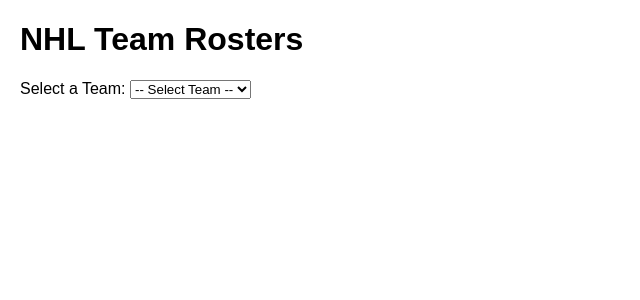
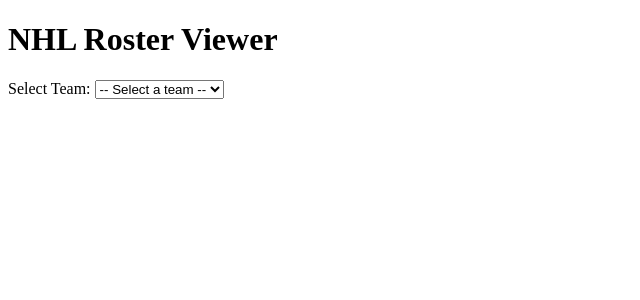
Before and after one commit to CalvinAtApex/Hockey-Stats, a Flask app: template templates/index.html in a window 1280 px wide. Shown: the top 300 px of the page, without its empty margins (0-640 px from the left). Run offline with Flask 3, Linux system fonts and the light colour scheme; the template is opened without the code that fills it: most values are stand-ins (such as "Sample title", 1, 10 or a date in 2020).

Commit message:
Update index.html

```diff
--- a/templates/index.html
+++ b/templates/index.html
@@ -2,61 +2,53 @@
 <html lang="en">
 <head>
     <meta charset="UTF-8">
-    <title>NHL Team Roster</title>
-    <style>
-        body { font-family: Arial, sans-serif; margin: 20px; }
-        table { width: 100%; border-collapse: collapse; margin-top: 20px; }
-        th, td { padding: 10px; border: 1px solid #ccc; text-align: left; }
-        th { background-color: #f4f4f4; }
-    </style>
+    <title>NHL Roster Viewer</title>
 </head>
 <body>
-
-<h1>NHL Team Rosters</h1>
-
-<label for="teamSelect">Select a Team:</label>
+    <h1>NHL Roster Viewer</h1>
+    <label for="teamSelect">Select Team:</label>
     <select id="teamSelect">
-    <option value="">-- Select Team --</option>
+        <option value="">-- Select a team --</option>
         {% for team in teams %}
             <option value="{{ team.abbreviation }}">{{ team.name }}</option>
         {% endfor %}
     </select>
 
-<table id="rosterTable" style="display:none;">
+    <h2 id="teamName"></h2>
+    <table id="rosterTable" border="1" style="display: none;">
         <thead>
             <tr>
-            <th>#</th>
-            <th>Player Name</th>
+                <th>Number</th>
+                <th>Name</th>
                 <th>Position</th>
                 <th>Goals</th>
                 <th>Assists</th>
             </tr>
         </thead>
-    <tbody id="rosterBody"></tbody>
+        <tbody></tbody>
     </table>
-
-<div id="message"></div>
 
     <script>
         document.getElementById('teamSelect').addEventListener('change', function() {
             const teamAbbrev = this.value;
-        const rosterTable = document.getElementById('rosterTable');
-        const rosterBody = document.getElementById('rosterBody');
-        const messageDiv = document.getElementById('message');
+            if (!teamAbbrev) return;
 
-        rosterBody.innerHTML = '';
-        messageDiv.innerHTML = '';
-        rosterTable.style.display = 'none';
-
-        if (!teamAbbrev) return;
+            document.getElementById('teamName').innerText = '';
+            const table = document.getElementById('rosterTable');
+            const tbody = table.querySelector('tbody');
+            tbody.innerHTML = '';
+            table.style.display = 'none';
 
             fetch(`/roster/${teamAbbrev}`)
                 .then(response => response.json())
                 .then(data => {
-                if (!data.players || data.players.length === 0) {
-                    messageDiv.innerHTML = '<p>No roster data found.</p>';
+                    if (data.players.length === 0) {
+                        alert('No roster data found.');
                         return;
                     }
+
+                    document.getElementById('teamName').innerText = teamAbbrev;
+                    table.style.display = 'table';
 
                     data.players.forEach(player => {
                         const row = document.createElement('tr');
@@ -64,20 +56,27 @@
                             <td>${player.number}</td>
                             <td>${player.name}</td>
                             <td>${player.position}</td>
-                        <td>${player.goals}</td>
-                        <td>${player.assists}</td>
+                            <td id="goals-${player.number}">Loading...</td>
+                            <td id="assists-${player.number}">Loading...</td>
                         `;
-                    rosterBody.appendChild(row);
-                });
+                        tbody.appendChild(row);
 
-                rosterTable.style.display = 'table';
+                        // Async fetch stats per player
+                        fetch(`https://api-web.nhle.com/v1/player/${player.number}/summary`)
+                            .then(resp => resp.json())
+                            .then(playerData => {
+                                const stats = playerData?.careerTotals?.regularSeason || {};
+                                document.getElementById(`goals-${player.number}`).innerText = stats.goals ?? '0';
+                                document.getElementById(`assists-${player.number}`).innerText = stats.assists ?? '0';
                             })
                             .catch(err => {
-                console.error(err);
-                messageDiv.innerHTML = '<p>Error loading roster.</p>';
+                                document.getElementById(`goals-${player.number}`).innerText = '0';
+                                document.getElementById(`assists-${player.number}`).innerText = '0';
                             });
                     });
+                })
+                .catch(() => alert('Error loading roster.'));
+        });
     </script>
-
 </body>
 </html>
```
Lines whose indentation alone changed are shown as unchanged.
